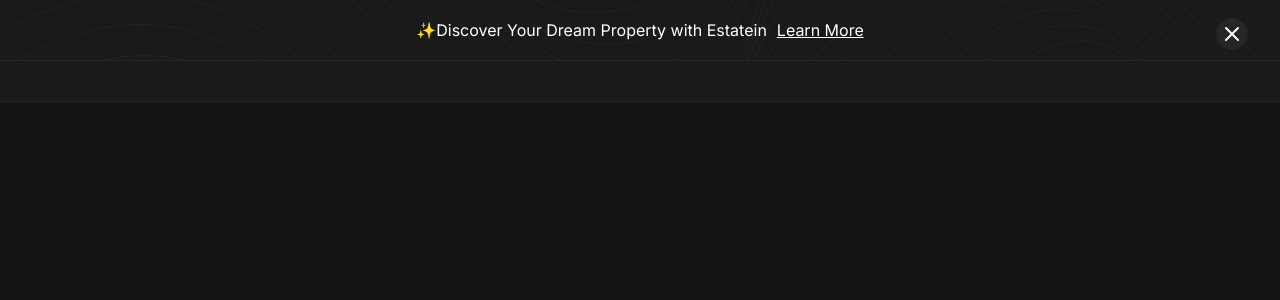
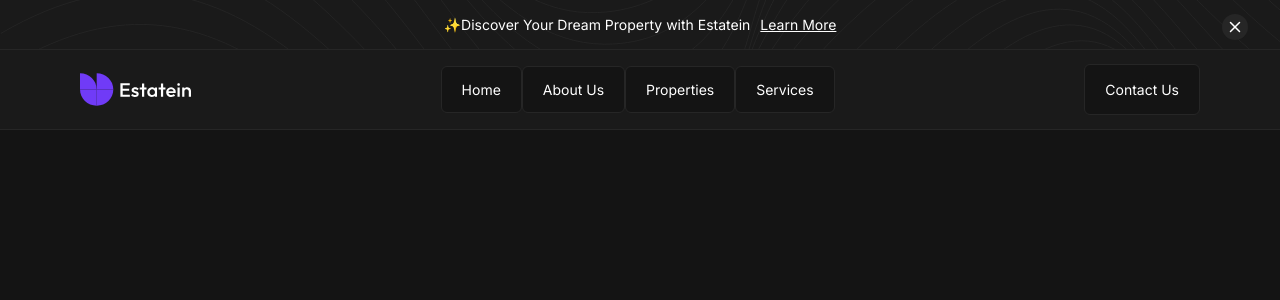
Before and after one commit to TheShagwell/real-estate-ui, a Next.js app: page /about-us in a window 1280 px wide. Shown: the top 300 px of the page. Built offline with nearby package versions, Linux system fonts and the light colour scheme.

Commit message:
Updated...

```diff
--- a/app/components/banner.tsx
+++ b/app/components/banner.tsx
@@ -14,20 +14,20 @@ export default function Banner({}: Props) {
   return (
     <>
       {closed && (
-        <div className="bg-[url('/AbstractDesign.svg')] relative flex bg-[#1A1A1A] border-b border-[#262626] border-solid justify-center px-[10rem] py-[18px]">
+        <div className="bg-[url('/AbstractDesign.svg')] relative flex bg-[#1A1A1A] border-b border-[#262626] border-solid justify-center px-20 py-[.875rem]">
           <div className="flex justify-center items-center gap-[.625rem]">
-            <span className="text-white">
+            <span className="text-white text-[.875rem]">
               ✨Discover Your Dream Property with Estatein
             </span>
-            <Link href="/" className="text-white underline hover:no-underline">
+            <Link href="/" className="text-white text-[.875rem] underline hover:no-underline">
               Learn More
             </Link>
           </div>
           <div
-            className={`flex items-center bg-[#262626] justify-center absolute right-8 rounded-full w-8 h-8`}
+            className={`flex items-center bg-[#262626] justify-center absolute right-8 rounded-full w-[1.625rem] h-[1.625rem]`}
             onClick={closeToggleIcon}
           >
-            <X color="#ffffff" />
+            <X color="#ffffff" size={18}/>
           </div>
         </div>
       )}
--- a/app/components/header.tsx
+++ b/app/components/header.tsx
@@ -1,15 +1,32 @@
-import React from 'react'
+import React from "react";
+import logo from "/public/Logo.svg";
+import Link from "next/link";
+import Image from "next/image";
+import { NavItems } from "../constants/constant.index";
+import { Button } from "@/components/ui/button";
 
-
-type Props = {}
+type Props = {};
 
 export default function Header({}: Props) {
   return (
     <>
-      <div className="px-[10rem] py-5 bg-[#1A1A1A] border-b border-[#262626] border-solid justify-between items-center">
-
-
+      <div className="px-20 py-[.875rem] bg-[#1A1A1A] border-b border-[#262626] border-solid flex justify-between items-center">
+        <Link href="/">
+          <Image src={logo} height={34} alt="Eastein Logo" />
+        </Link>
+        <ul className="flex items-center justify-center">
+          {NavItems.map((link, index) => (
+            <Link
+              href={link.link}
+              key={link.id}
+              className={`text-[.875rem] bg-[#141414] border border-solid border-[#262626] rounded-md py-3 px-5 text-white cursor-pointer transition-all hover:font-medium`}
+            >
+              {link.title}
+            </Link>
+          ))}
+        </ul>
+        <Link href='/' className="text-[.875rem] bg-[#141414] border border-solid border-[#262626] rounded-md py-[.875rem] px-5 text-white cursor-pointer  hover:bg-[#262626] hover:border-[#141414]">Contact Us</Link>
       </div>
     </>
-  )
+  );
 }
--- a/app/constants/constant.index.ts
+++ b/app/constants/constant.index.ts
@@ -1,4 +1,26 @@
 // Index page
+export const NavItems = [
+    {
+        id: 'nav-01',
+        title: 'Home',
+        link: '/',
+    },
+    {
+        id: 'nav-02',
+        title: 'About Us',
+        link: '/about-us',
+    },
+    {
+        id: 'nav-03',
+        title: 'Properties',
+        link: '/properties',
+    },
+    {
+        id: 'nav-04',
+        title: 'Services',
+        link: '/services',
+    }
+]
 export const Rental = [
     {
         id: 'rent-01',
```
